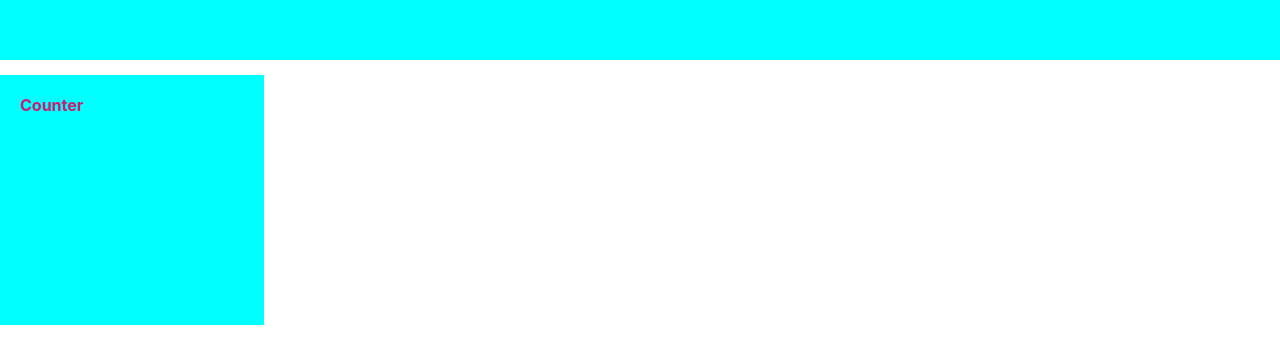
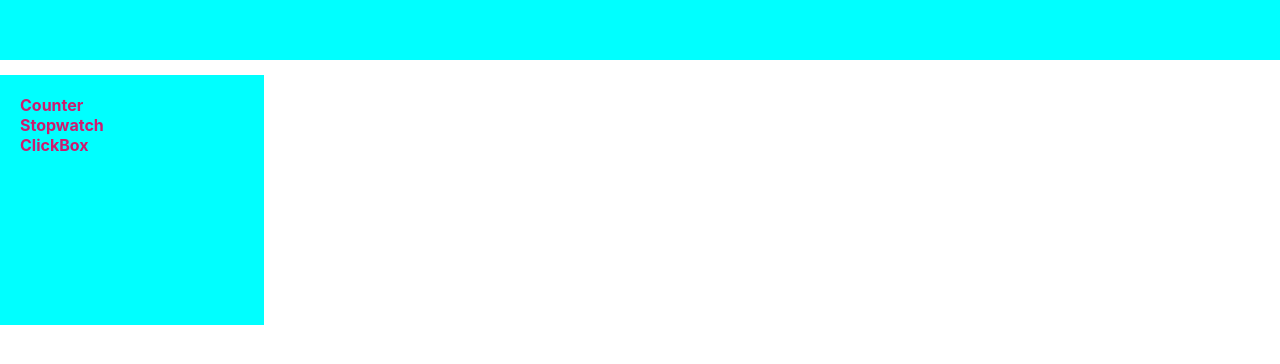
Before and after one commit to Taitanos/counter, a React (Create React App) app: page / in a window 1280 px wide. Before the commit this address had no page. Shown: the top 364 px of the page. Built offline with nearby package versions, Linux system fonts and the light colour scheme.

Commit message:
added navlink and path

```diff
--- a/src/App.tsx
+++ b/src/App.tsx
@@ -4,6 +4,8 @@ import Header from "./Header/Header";
 import Navbar from "./Navbar/Navbar";
 import {BrowserRouter, Route, Routes} from "react-router-dom";
 import Counter from "./Contents/Counter/Counter";
+import Stopwatch from "./Contents/Stopwatch/Stopwatch";
+import ClickBox from "./Contents/ClickBox/ClickBox";
 
 function App() {
     return (
@@ -14,6 +16,8 @@ function App() {
                 <div className={"app-wrapper-content"}>
                     <Routes>
                         <Route path={'/counter'} element={<Counter/>}/>
+                        <Route path={'/stopwatch'} element={<Stopwatch/>}/>
+                        <Route path={'/clickbox'} element={<ClickBox/>}/>
                     </Routes>
                 </div>
             </div>
--- a/src/Navbar/Navbar.module.css
+++ b/src/Navbar/Navbar.module.css
@@ -8,6 +8,7 @@
 .navContent {
     padding: 20px;
     background-color: aqua;
+
 }
 
 .item a {
--- a/src/Navbar/Navbar.tsx
+++ b/src/Navbar/Navbar.tsx
@@ -8,6 +8,12 @@ function Navbar() {
             <div className={s.item}>
                 <NavLink to={'/counter'} className={s.activeLink}>Counter</NavLink>
             </div>
+            <div className={s.item}>
+                <NavLink to={'/stopwatch'} className={s.activeLink}>Stopwatch</NavLink>
+            </div>
+            <div className={s.item}>
+                <NavLink to={'/clickbox'} className={s.activeLink}>ClickBox</NavLink>
+            </div>
         </div>
     </div>
 }
```
